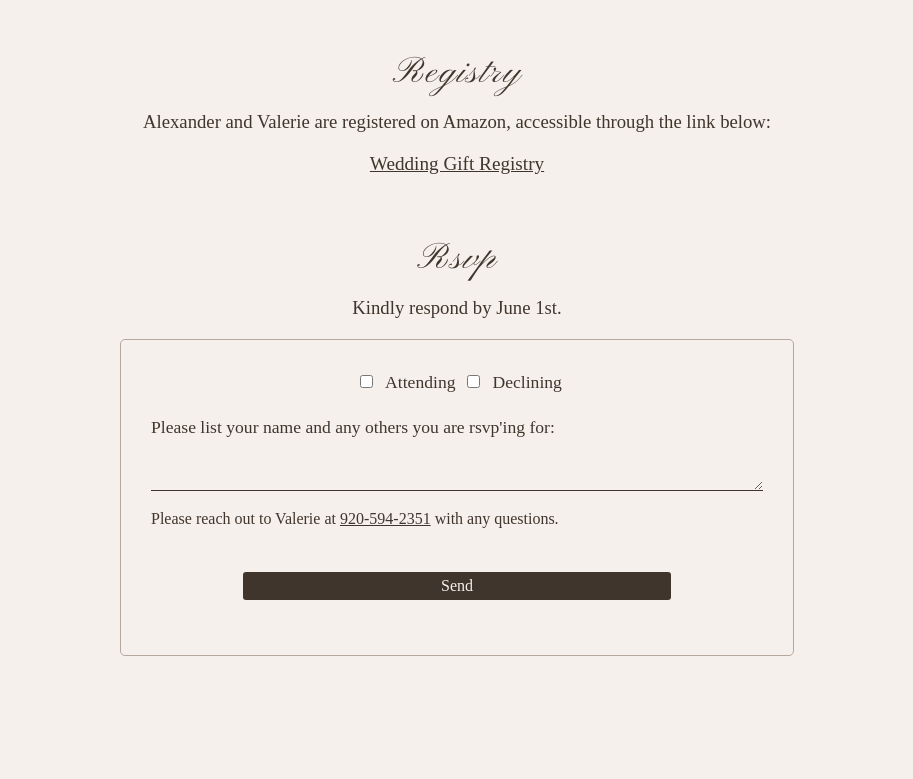
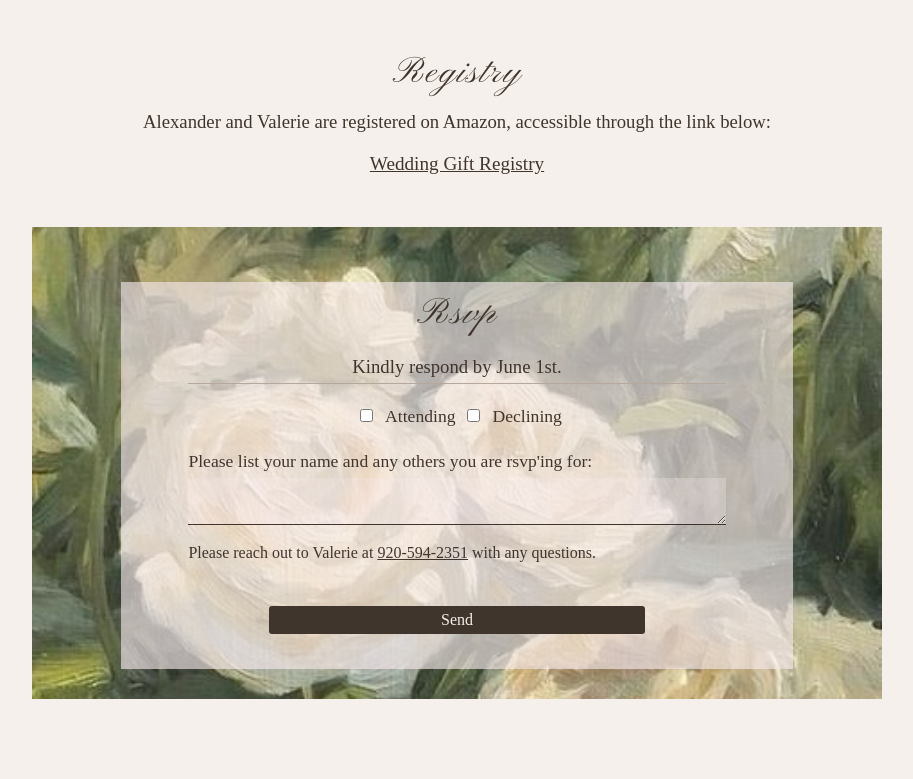
Before and after one commit to valeriegaigg/alexander-valerie, a plain HTML site: page index.html in a window 1280 px wide. Shown: the part 1277-2056 px from the top of the page, without its empty margins (183-1096 px from the left). Before the commit the page ends 2013 px from the top, so only its background shows below. Drawn offline with Linux system fonts and the light colour scheme; a web font is replaced by a local one.

Commit message:
finish form

```diff
--- a/index.html
+++ b/index.html
@@ -32,7 +32,8 @@
             <h3 class="forum">Alexander and Valerie are registered on Amazon, accessible through the link below:</h3>
             <a href="https://www.amazon.com/wedding/guest-view/1FX90VJ1V2QB9" target="_blank">Wedding Gift Registry</a>
         </div>
-        <div class="rsvp">
+        <div class="rsvp-wrap">
+            <div class="rsvp">
             <h1 class="pinyon">Rsvp</h1>
             <h3 class="forum">Kindly respond by June 1st.</h3>
             <form action="https://formspree.io/f/xaqkenvz" method="POST">
@@ -48,6 +49,7 @@
                 <h3 class="forum text-sm">Please reach out to Valerie at <a class="text-sm" href="tel:920-594-2351">920-594-2351</a> with any questions.</h3>
                 <button type="submit">Send</button>
             </form>
+            </div>
         </div>
     </main>
     <footer>
--- a/style.css
+++ b/style.css
@@ -95,13 +95,25 @@ a:hover{
   color: #b7a89d;
 }
 .rsvp{
-  width: 90%;
+  background-color: #f7eaeea0;
+  width: 85%;
   margin: 0 auto;
   line-height: 1.5em;
 }
+.rsvp > h3{
+  margin: 0 auto;
+  line-height: 1.7em;
+  margin-bottom: 10px;
+  width: 80%;
+  border-bottom: #b7a89d solid 1px;
+}
+.rsvp-wrap{
+  background-image: url("img/flower.jpg");
+  background-size: cover;
+  padding: 30px;
+}
 form{
-  border: #b7a89d solid 1px;
-  padding: 30px;
+  padding: 10px;
   border-radius: 5px;
   width: 80%;
   text-align: left;
@@ -121,12 +133,13 @@ input{
 textarea{
   border: none;
   border-bottom: 1px solid var(--text);
-  background-color: var(--background);
+  background-color: #f7eaee47;
   font-family: "Forum", serif;
   font-size: 1.1em;
 }
 textarea:focus{
   outline: none;
+  background-color: none;
   border-bottom: 1px solid #b7a89d;
 }
 input[type="checkbox"]{
```
Also changed, not shown: img/flower.jpg (added).
